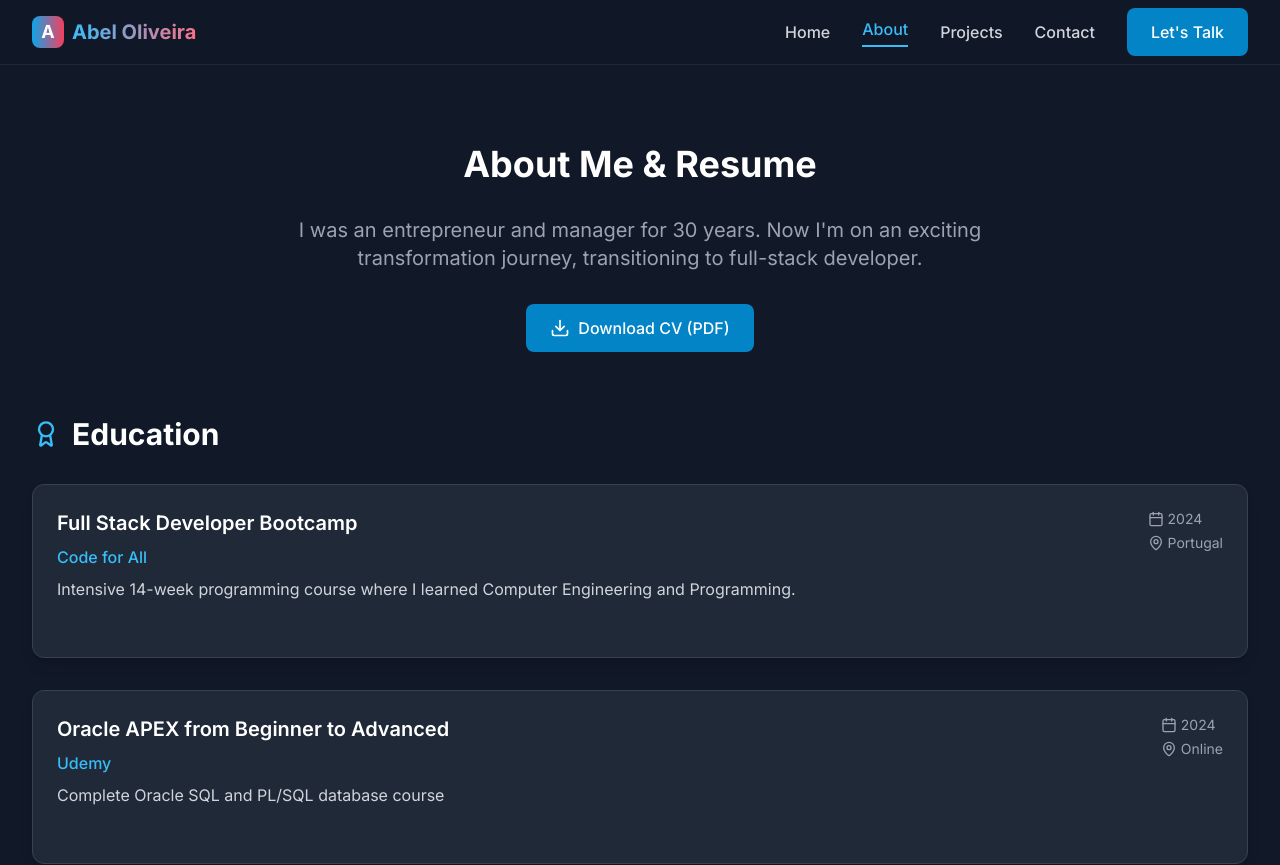
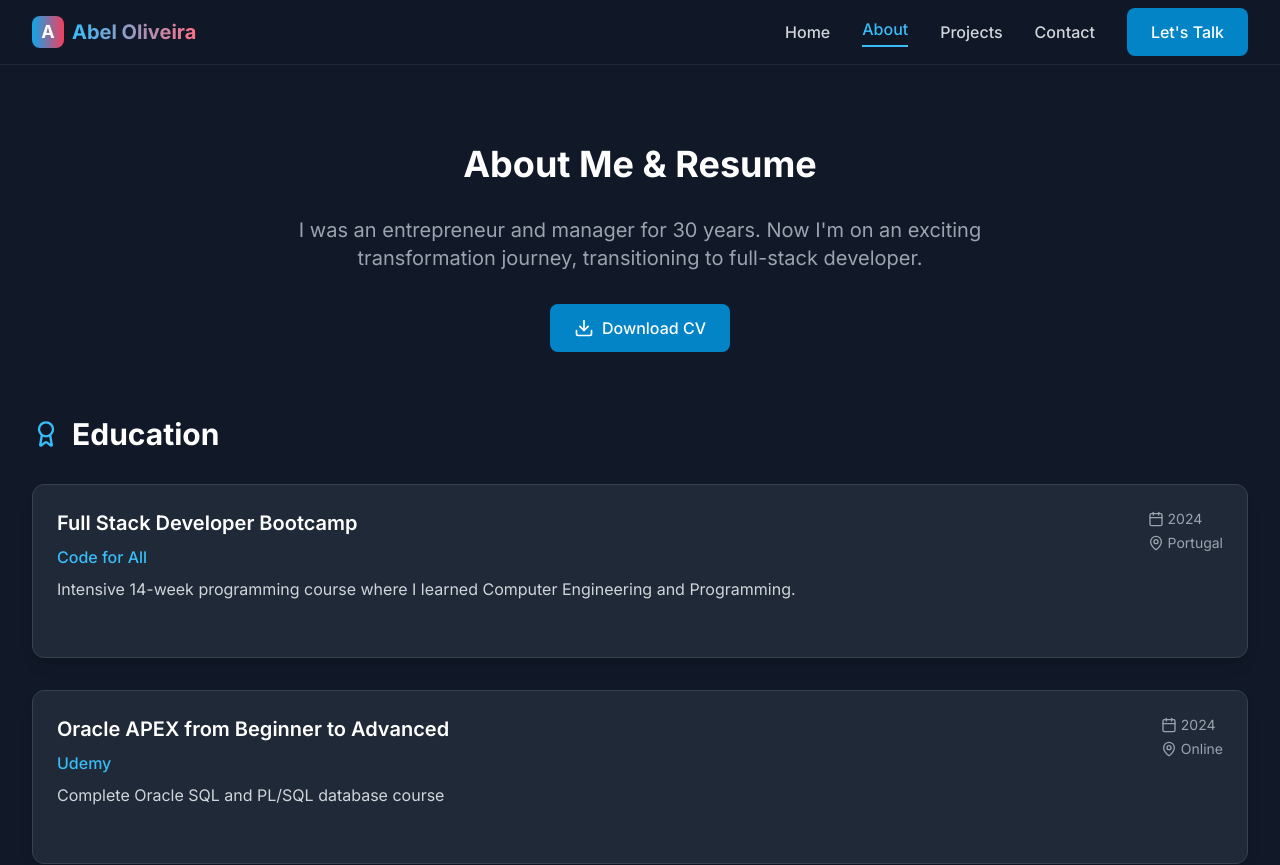
Before and after one commit to Abelrodrigo1970/Abel_Portfolio, a React (Vite) app: page /about in a window 1280 px wide. Shown: the top 865 px of the page. Built offline with nearby package versions, Linux system fonts and the light colour scheme.

Commit message:
Fix: Update GitHub Actions workflow and asset paths - Fix missing environment configuration in deploy workflow - Move assets from public to src/assets for proper bundling - Update image and PDF imports to use ES6 imports - Improve vite.config.js with better build configuration

```diff
--- a/src/pages/About.jsx
+++ b/src/pages/About.jsx
@@ -1,4 +1,6 @@
+import React from 'react';
 import { Download, Calendar, MapPin, Award, Briefcase, Code, Languages, Heart } from 'lucide-react'
+import cvPdf from '../assets/CV-Abel.pdf'
 
 const About = () => {
   const education = [
@@ -114,12 +116,12 @@ const About = () => {
           {/* Download CV Button */}
           <div className="pt-4">
             <a
-              href={`${import.meta.env.BASE_URL}CV-Abel.pdf`}
-              download
+              href={cvPdf}
+              download="CV-Abel-Oliveira.pdf"
               className="btn-primary inline-flex items-center"
             >
               <Download size={20} className="mr-2" />
-              Download CV (PDF)
+              Download CV
             </a>
           </div>
         </div>
--- a/src/pages/Home.jsx
+++ b/src/pages/Home.jsx
@@ -1,6 +1,7 @@
 import React from 'react';
 import { Link } from 'react-router-dom'
 import { Github, Linkedin, Mail, ArrowRight, Download, Eye } from 'lucide-react'
+import abelImage from '../assets/abel.JPG'
 
 const Home = () => {
   return (
@@ -77,7 +78,7 @@ const Home = () => {
                 <div className="w-80 h-80 bg-gradient-to-br from-primary-500 to-accent-500 rounded-full p-1">
                   <div className="w-full h-full bg-gray-800 rounded-full flex items-center justify-center overflow-hidden">
                     <img
-                      src={`${import.meta.env.BASE_URL}abel.JPG`}
+                      src={abelImage}
                       alt="Abel Oliveira"
                       className="w-72 h-72 rounded-full object-cover"
                     />
--- a/vite.config.js
+++ b/vite.config.js
@@ -5,4 +5,9 @@ import react from '@vitejs/plugin-react'
 export default defineConfig({
   plugins: [react()],
   base: '/Abel_Portfolio/', // Necessário para GitHub Pages
+  build: {
+    outDir: 'dist',
+    assetsDir: 'assets',
+    emptyOutDir: true,
+  }
 })
```
Also changed, not shown: src/assets/abel.JPG (renamed from public/abel.JPG), 1 other file (tests, documents, lock files or other folders).
